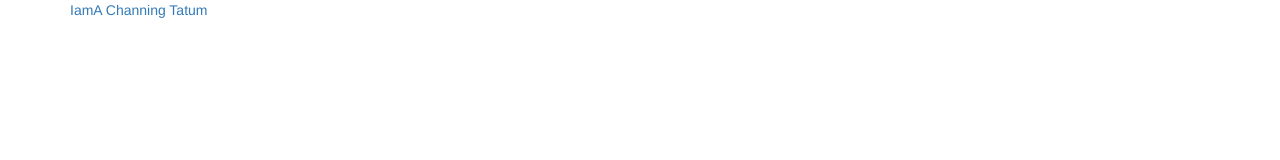
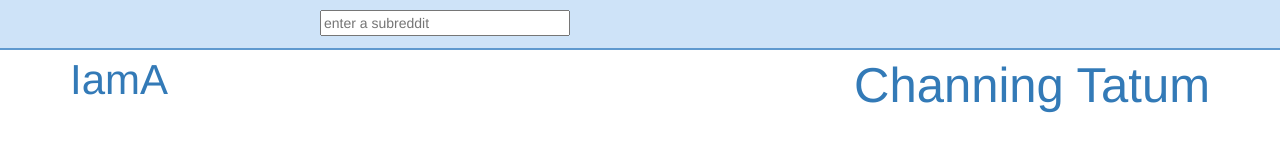
Before and after one commit to TIY-Charleston-Front-End-May2015/hotel_, a website: page index.html in a window 1280 px wide. Drawn offline with nearby package versions, Linux system fonts and the light colour scheme.

Commit message:
made simple mockup

```diff
--- a/index.html
+++ b/index.html
@@ -4,10 +4,16 @@
   <meta charset="UTF-8">
   <title>Lazy Reddit</title>
 
+
+  <link rel="stylesheet" href="bower_components/bootstrap/dist/css/bootstrap.css" class="css">
   <link rel="stylesheet" href="style.css">
-  <link rel="stylesheet" href="bower_components/bootstrap/dist/css/bootstrap.css" class="css">
 </head>
 <body>
+  <div class="header">
+    <div class="subredditSearchForm">
+      <input type="text" class="subredditSearch" id="subredditSearch" placeholder="enter a subreddit">
+    </div>
+  </div>
   <div class="container">
     <div class="row">
       <a href="http://www.reddit.com/r/IAmA/comments/3a7irw/i_am_channing_tatum_ama/">
--- a/style.css
+++ b/style.css
@@ -0,0 +1,33 @@
+.header {
+  background-color: #CEE3F8;
+  width: 100%;
+  height: 50px;
+  border-bottom: 2px solid #5F99CF;
+}
+
+.col-md-12 {
+  height: 75px;
+}
+
+.subreddit {
+  font-size: 3em;
+}
+
+.title {
+  font-size: 3.5em;
+  float: right;
+}
+
+a:visited {
+  color: green;
+};
+
+.subredditSearchForm {
+  margin: 10px auto;
+  width: 250px;
+}
+
+.subredditSearch {
+  width: 250px;
+  margin: 10px 25%;
+}
```
